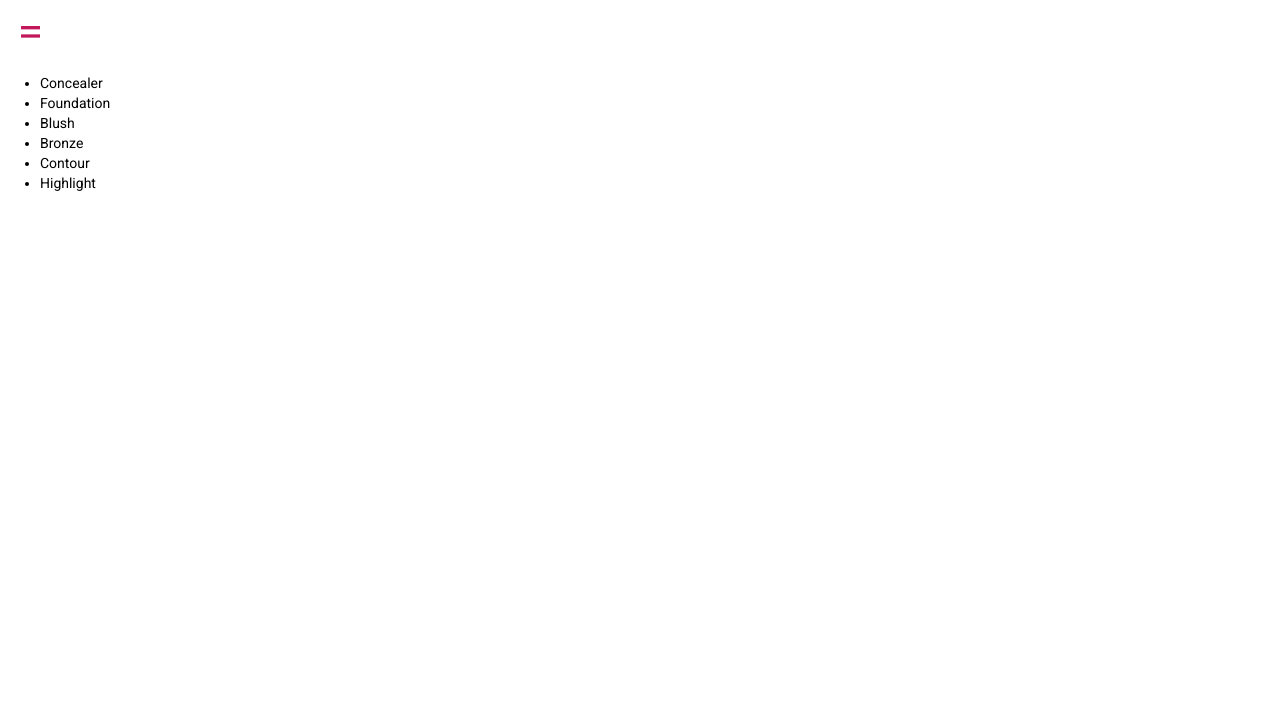
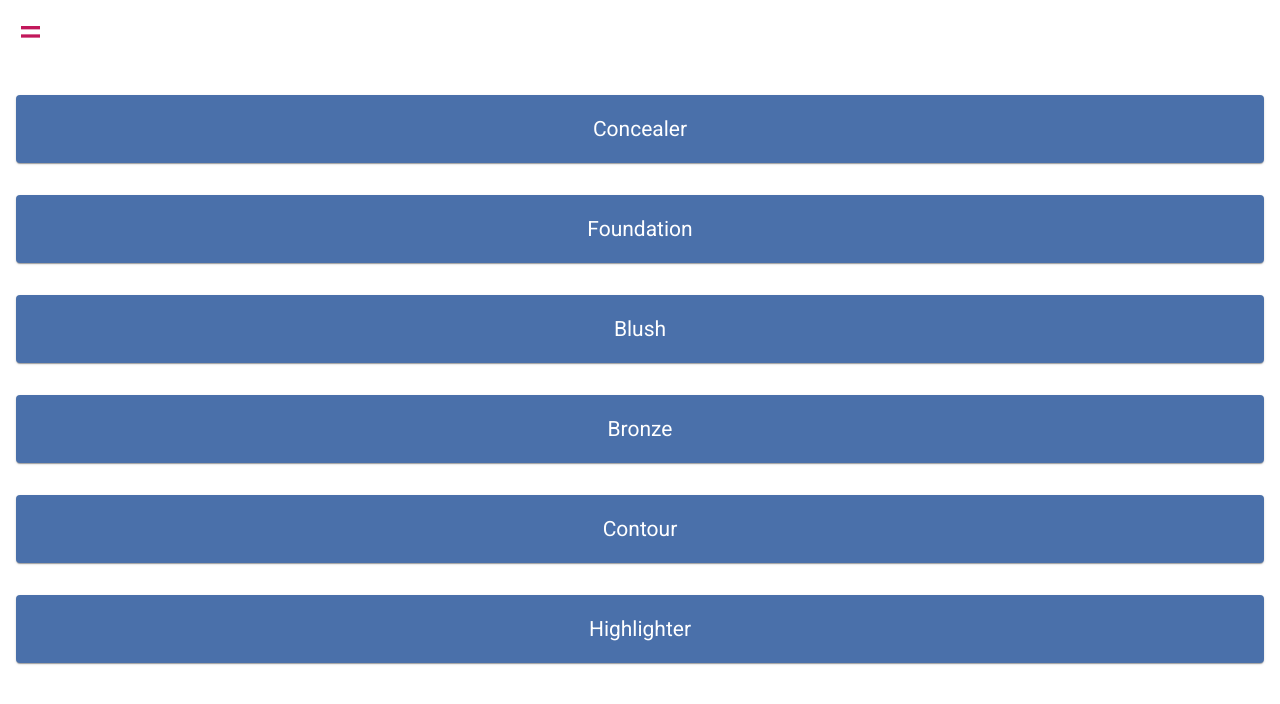
Before and after one commit to danifosy/make-it-up, an Angular app in the folder frontend/: page /faceMenu in a window 1280 px wide. Shown: the top 704 px of the page. Built offline with nearby package versions, Linux system fonts and the light colour scheme.

Commit message:
Add basic styling to face menu

```diff
--- a/frontend/src/app/face-menu/face-menu.component.html
+++ b/frontend/src/app/face-menu/face-menu.component.html
@@ -1,8 +1,8 @@
-<ul>
-  <li><a>Concealer</a></li>
-  <li><a>Foundation</a></li>
-  <li><a>Blush</a></li>
-  <li><a>Bronze</a></li>
-  <li><a>Contour</a></li>
-  <li><a>Highlight</a></li>
-</ul>
+<div class="listWrapper">
+  <mat-card class="listItem"><a>Concealer</a></mat-card>
+  <mat-card class="listItem"><a>Foundation</a></mat-card>
+  <mat-card class="listItem"><a>Blush</a></mat-card>
+  <mat-card class="listItem"><a>Bronze</a></mat-card>
+  <mat-card class="listItem"><a>Contour</a></mat-card>
+  <mat-card class="listItem"><a>Highlighter</a></mat-card>
+</div>
--- a/frontend/src/app/face-menu/face-menu.component.scss
+++ b/frontend/src/app/face-menu/face-menu.component.scss
@@ -0,0 +1,15 @@
+.listWrapper {
+  display: flex;
+  flex-direction: column;
+  padding: 1rem;
+  justify-content: center;
+  height: 80vh;
+}
+
+.listItem {
+  margin-bottom: 2rem;
+  padding: 1.5rem;
+  text-align: center;
+  font-size: 1.5em;
+  background: #4a70aa;
+}
```
